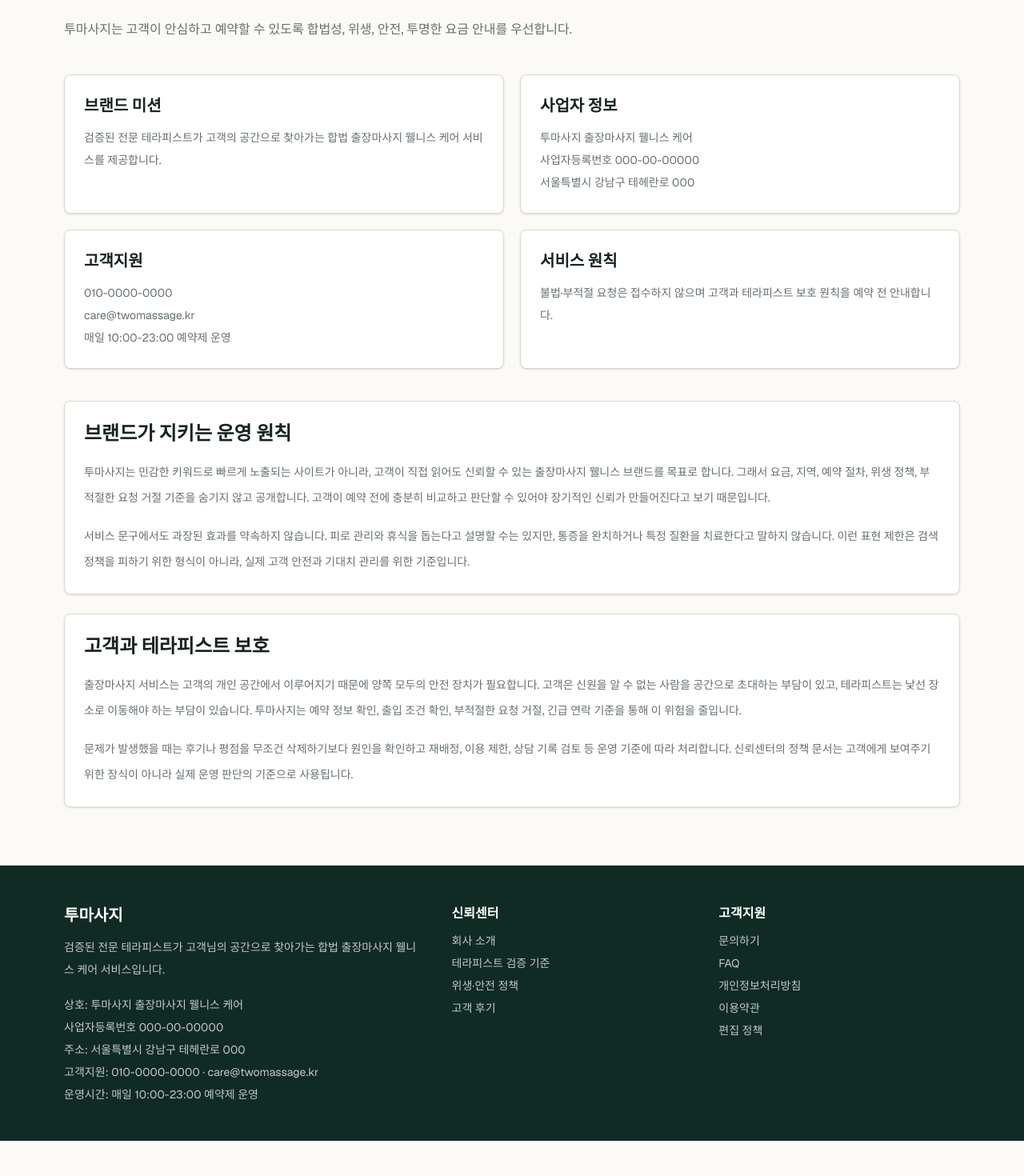
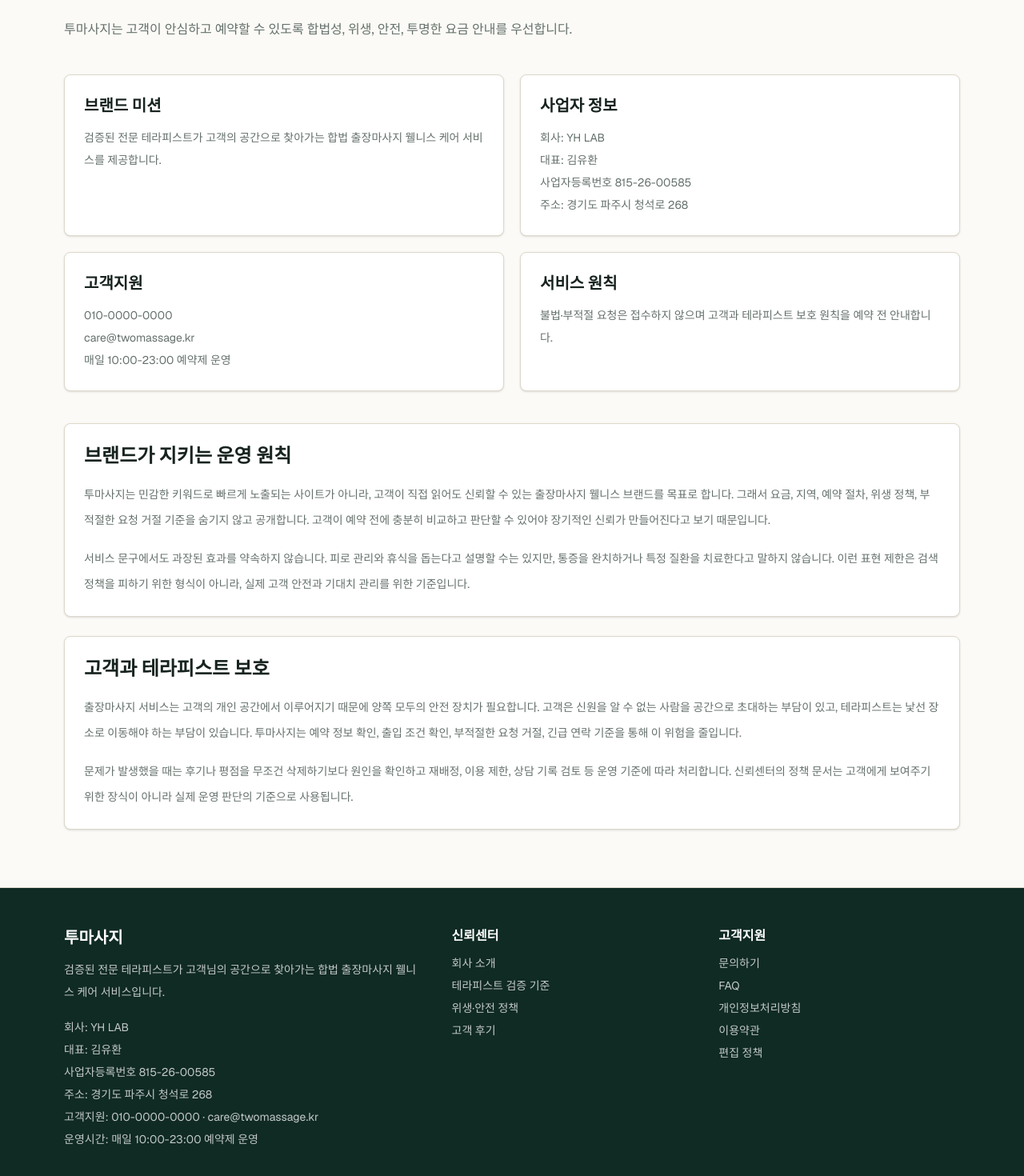
Before and after one commit to guhara1/twomassage, a Next.js app: page /about in a window 1280 px wide. Shown: the part 220-1690 px from the top of the page at 80% size. Before the commit the page ends 1646 px from the top, so only its background shows below. Built offline with nearby package versions, Linux system fonts and the light colour scheme.

Commit message:
Update business footer details

```diff
--- a/src/app/about/page.tsx
+++ b/src/app/about/page.tsx
@@ -21,7 +21,7 @@ export default function AboutPage() {
           <p className="mt-5 max-w-3xl leading-8 text-muted-foreground">투마사지는 고객이 안심하고 예약할 수 있도록 합법성, 위생, 안전, 투명한 요금 안내를 우선합니다.</p>
           <div className="mt-10 grid gap-5 md:grid-cols-2">
             <Card><h2 className="text-xl font-bold">브랜드 미션</h2><p className="mt-3 text-sm leading-7 text-muted-foreground">검증된 전문 테라피스트가 고객의 공간으로 찾아가는 합법 출장마사지 웰니스 케어 서비스를 제공합니다.</p></Card>
-            <Card><h2 className="text-xl font-bold">사업자 정보</h2><p className="mt-3 text-sm leading-7 text-muted-foreground">{business.legalName}<br />{business.registration}<br />{business.address}</p></Card>
+            <Card><h2 className="text-xl font-bold">사업자 정보</h2><p className="mt-3 text-sm leading-7 text-muted-foreground">회사: {business.legalName}<br />대표: {business.representative}<br />{business.registration}<br />주소: {business.address}</p></Card>
             <Card><h2 className="text-xl font-bold">고객지원</h2><p className="mt-3 text-sm leading-7 text-muted-foreground">{business.phone}<br />{business.email}<br />{business.hours}</p></Card>
             <Card><h2 className="text-xl font-bold">서비스 원칙</h2><p className="mt-3 text-sm leading-7 text-muted-foreground">불법·부적절 요청은 접수하지 않으며 고객과 테라피스트 보호 원칙을 예약 전 안내합니다.</p></Card>
           </div>
--- a/src/components/Footer.tsx
+++ b/src/components/Footer.tsx
@@ -9,7 +9,8 @@ export function Footer() {
           <p className="text-xl font-bold">투마사지</p>
           <p className="mt-3 max-w-xl text-sm leading-7 text-white/75">{business.description}</p>
           <dl className="mt-5 grid gap-2 text-sm text-white/75">
-            <div>상호: {business.legalName}</div>
+            <div>회사: {business.legalName}</div>
+            <div>대표: {business.representative}</div>
             <div>{business.registration}</div>
             <div>주소: {business.address}</div>
             <div>고객지원: {business.phone} · {business.email}</div>
--- a/src/data/business.ts
+++ b/src/data/business.ts
@@ -1,12 +1,13 @@
 export const business = {
   name: "투마사지",
-  legalName: "투마사지 출장마사지 웰니스 케어",
+  legalName: "YH LAB",
+  representative: "김유환",
   phone: "010-0000-0000",
   kakao: "https://pf.kakao.com/_placeholder",
   email: "care@twomassage.kr",
   hours: "매일 10:00-23:00 예약제 운영",
-  address: "서울특별시 강남구 테헤란로 000",
-  registration: "사업자등록번호 000-00-00000",
+  address: "경기도 파주시 청석로 268",
+  registration: "사업자등록번호 815-26-00585",
   description:
     "검증된 전문 테라피스트가 고객님의 공간으로 찾아가는 합법 출장마사지 웰니스 케어 서비스입니다.",
   principles: ["합법 운영", "예약제 상담", "투명한 요금", "위생 체크리스트", "부적절한 요청 거절"]
```
